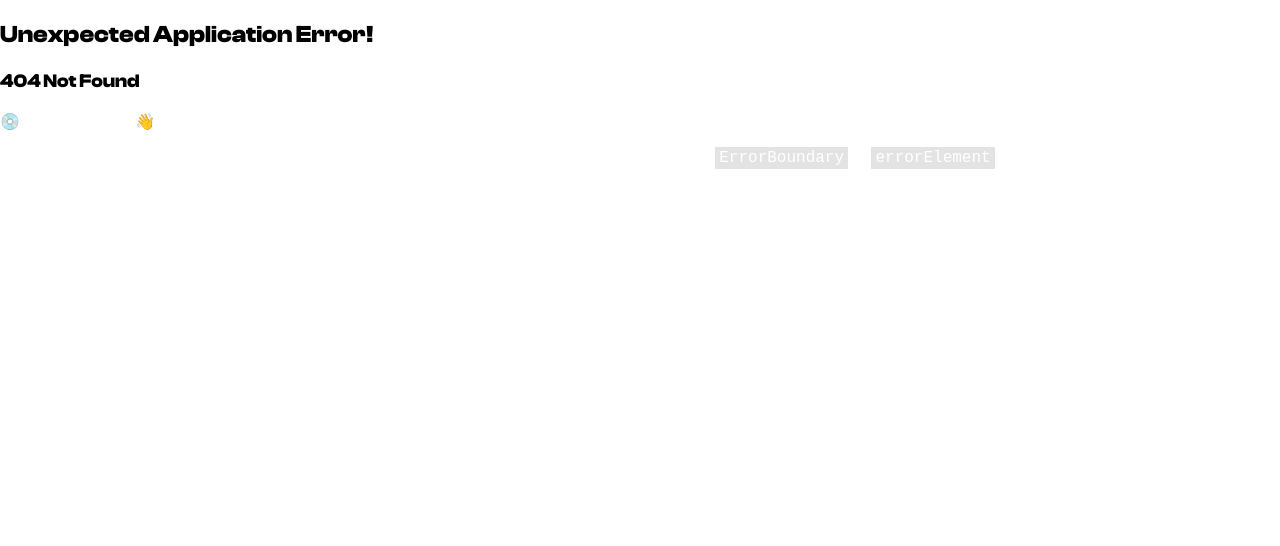
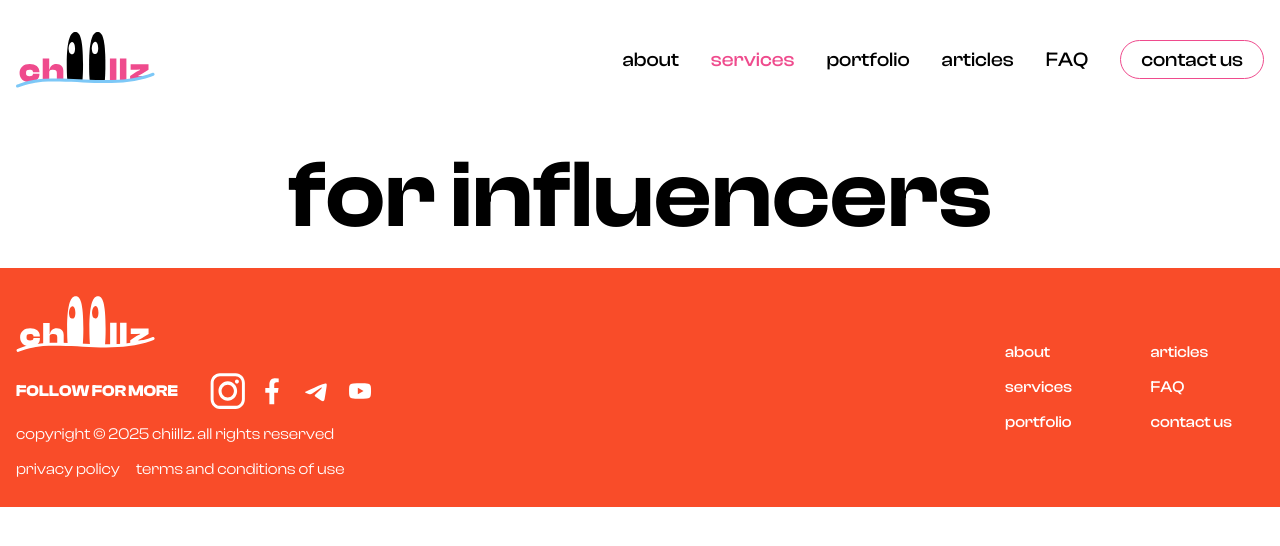
Before and after one commit to klukovka/chillz, a React (Vite) app: page /services/influencers in a window 1280 px wide. Before the commit this address had no page. Shown: the top 546 px of the page. Built offline with nearby package versions, Linux system fonts and the light colour scheme; a web font is replaced by a local one.

Commit message:
init nested routes

```diff
--- a/src/App.jsx
+++ b/src/App.jsx
@@ -6,6 +6,9 @@ import ContactUsPage from "./pages/contact-us/ContactUsPage";
 import FaqPage from "./pages/faq/FaqPage";
 import PortfolioPage from "./pages/portfolio/PortfolioPage";
 import ServicesPage from "./pages/services/ServicesPage";
+import ServicesPageRootLayout from "./pages/services/ServicesPageRootLayout";
+import BrandsServicesPage from "./pages/services/pages/BrandsServicesPage";
+import InfluencersServicesPage from "./pages/services/pages/InfluencersServicesPage";
 const router = createBrowserRouter([
   {
     path: "",
@@ -17,7 +20,21 @@ const router = createBrowserRouter([
       },
       {
         path: "services",
-        element: <ServicesPage />,
+        element: <ServicesPageRootLayout />,
+        children: [
+          {
+            index: true,
+            element: <ServicesPage />,
+          },
+          {
+            path: "brands",
+            element: <BrandsServicesPage />,
+          },
+          {
+            path: "influencers",
+            element: <InfluencersServicesPage />,
+          },
+        ],
       },
       {
         path: "portfolio",
--- /dev/null
+++ b/src/pages/services/ServicesPageRootLayout.jsx
@@ -0,0 +1,5 @@
+import { Outlet } from "react-router-dom";
+
+export default function ServicesPageRootLayout() {
+  return <Outlet />;
+}
--- a/src/pages/services/components/ServiceClientCard.jsx
+++ b/src/pages/services/components/ServiceClientCard.jsx
@@ -1,3 +1,4 @@
+import { NavLink } from "react-router-dom";
 import Arrow from "../../../components/Arrow";
 import classes from "./ServiceClientCard.module.css";
 
@@ -8,13 +9,10 @@ export default function ServiceClientCard({ client, className }) {
       <p className={classes["service-client-card-description"]}>
         {client.description}
       </p>
-      <button
-        onClick={client.onClick}
-        className={classes["service-client-card-button"]}
-      >
+      <NavLink to={client.to} className={classes["service-client-card-button"]}>
         Dive into
         <Arrow fill="black" />
-      </button>
+      </NavLink>
     </div>
   );
 }
--- a/src/pages/services/components/ServiceClientCard.module.css
+++ b/src/pages/services/components/ServiceClientCard.module.css
@@ -42,6 +42,7 @@
     cursor: pointer;
     background-color: white;
     border: none;
+    text-decoration: none;
 }
 
 .service-client-card-button:hover,
--- a/src/pages/services/components/ServiceClientsSection.jsx
+++ b/src/pages/services/components/ServiceClientsSection.jsx
@@ -13,7 +13,7 @@ export default function ServiceClientsSection() {
         title: "influ",
         description:
           "Your socials should be a space where you create, not stress. We help you grow your platforms without the overwhelm, so you can focus on becoming the next big thing",
-        onClick: () => {},
+        to: "influencers",
       }}
     />
   );
@@ -24,7 +24,7 @@ export default function ServiceClientsSection() {
         title: "brands",
         description:
           "Your business needs a digital presence that converts, not just exists. We help brands build, optimize, and scale their social media channels to drive real business results",
-        onClick: () => {},
+        to: "brands",
       }}
     />
   );
--- /dev/null
+++ b/src/pages/services/pages/BrandsServicesPage.jsx
@@ -0,0 +1,15 @@
+import PinAnimation from "../../../components/PinAnimation";
+import WidthDimensionsContainer from "../../../components/WidthDimensionsContainer";
+import classes from "./NestedServicesPage.module.css";
+
+export default function BrandsServicesPage() {
+  return (
+    <WidthDimensionsContainer>
+      <div className={classes["nested-services-page"]}>
+        <PinAnimation>
+          <h1 style={{ textAlign: "center" }}>for brands</h1>
+        </PinAnimation>
+      </div>
+    </WidthDimensionsContainer>
+  );
+}
--- /dev/null
+++ b/src/pages/services/pages/InfluencersServicesPage.jsx
@@ -0,0 +1,15 @@
+import PinAnimation from "../../../components/PinAnimation";
+import WidthDimensionsContainer from "../../../components/WidthDimensionsContainer";
+import classes from "./NestedServicesPage.module.css";
+
+export default function InfluencersServicesPage() {
+  return (
+    <WidthDimensionsContainer>
+      <div className={classes["nested-services-page"]}>
+        <PinAnimation>
+          <h1 style={{ textAlign: "center" }}>for influencers</h1>
+        </PinAnimation>
+      </div>
+    </WidthDimensionsContainer>
+  );
+}
--- /dev/null
+++ b/src/pages/services/pages/NestedServicesPage.module.css
@@ -0,0 +1,5 @@
+.nested-services-page {
+    display: flex;
+    flex-direction: column;
+    gap: 32px;
+}
```
